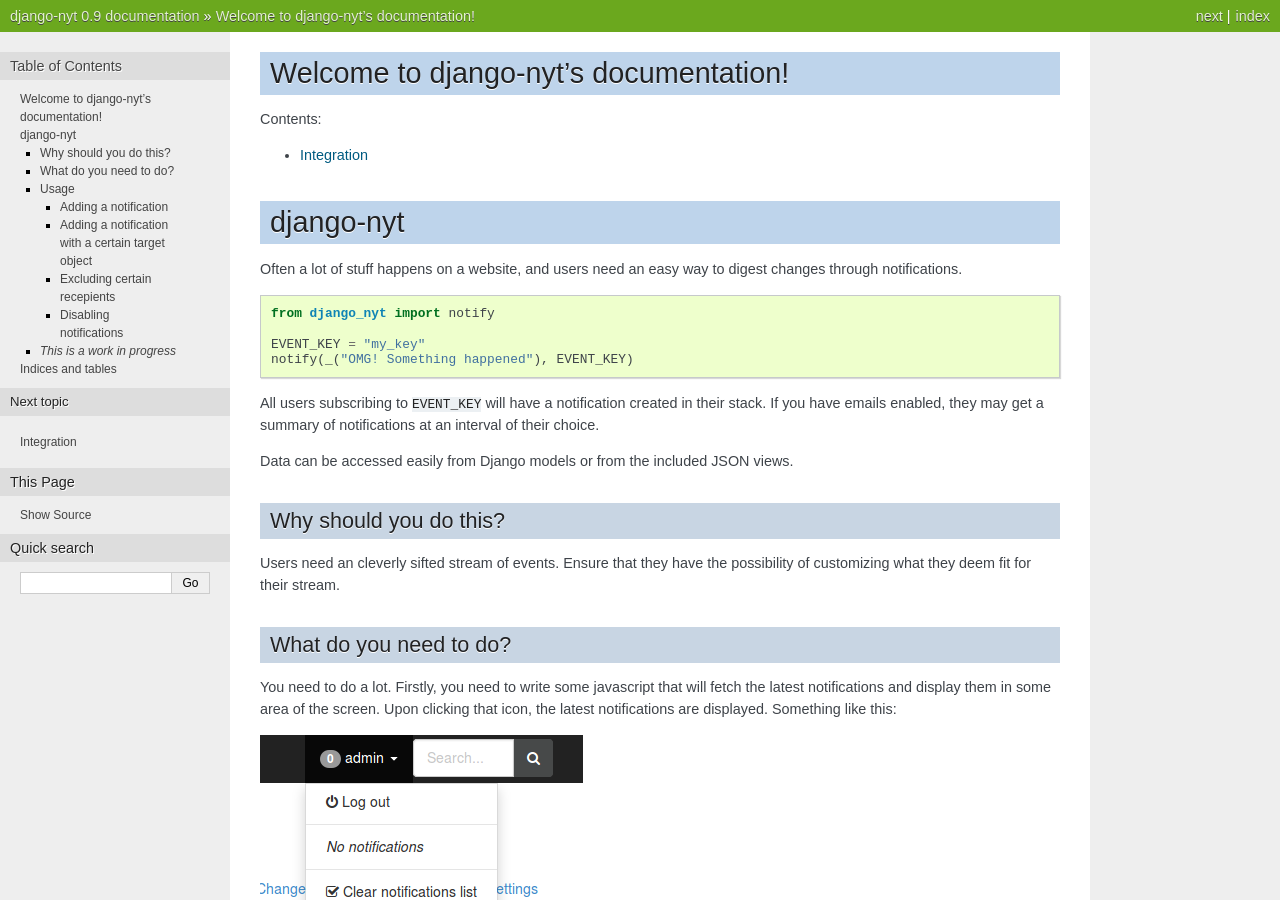
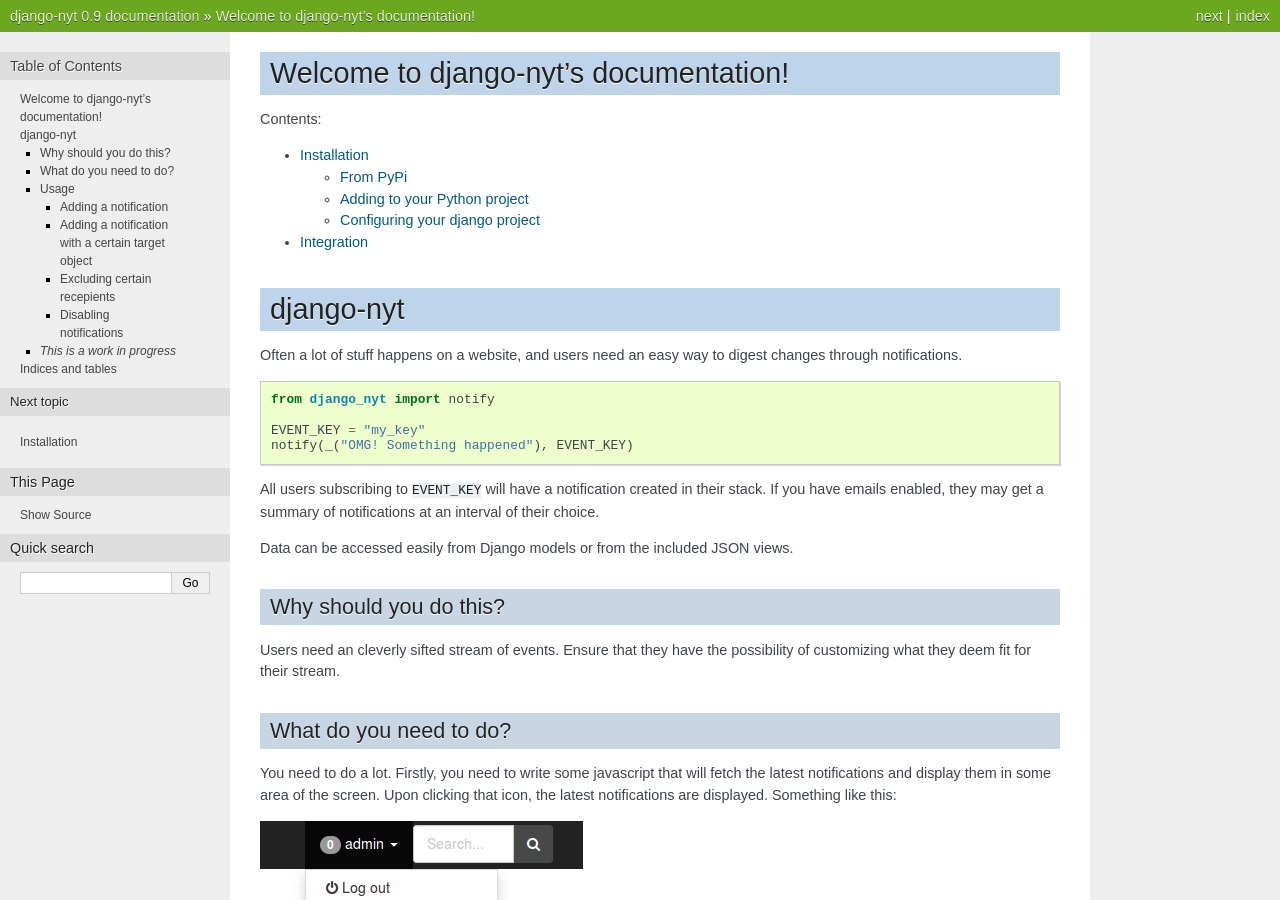
Before and after one commit to django-wiki/django-nyt, a Sphinx documentation site: the page built from docs/index.rst, in a window 1280 px wide and 900 px high. Built offline with Sphinx 7.4.7, drawn with Linux system fonts in a browser that asks for light colours.

Commit message:
Installation notes

```diff
--- a/docs/index.rst
+++ b/docs/index.rst
@@ -6,6 +6,7 @@
 .. toctree::
    :maxdepth: 2
 
+   installation
    integration
 
 django-nyt
--- /dev/null
+++ b/docs/installation.rst
@@ -0,0 +1,42 @@
+Installation
+============
+
+From PyPi
+---------
+
+Simply run the good old ``pip install django-nyt`` and you'll have the ``django_nyt`` package available.
+
+Adding to your Python project
+-----------------------------
+
+.. code-block:: bash
+
+   python manage.py migrate django_nyt
+
+
+Configuring your django project
+-------------------------------
+
+INSTALLED_APPS
+~~~~~~~~~~~~~~
+
+.. code-block:: python
+
+   INSTALLED_APPS = (
+       ...
+       'django_nyt'
+       ...
+   )
+
+
+urlconf
+~~~~~~~
+
+You need to add the following patterns to get JSON views. You need to add it to your projects urlconf, typically ``urls.py``.
+
+.. code-block:: python
+
+   from django_nyt.urls import get_pattern as get_nyt_pattern
+   urlpatterns += patterns('',
+       (r'^notify/', get_nyt_pattern()),
+   )
```
